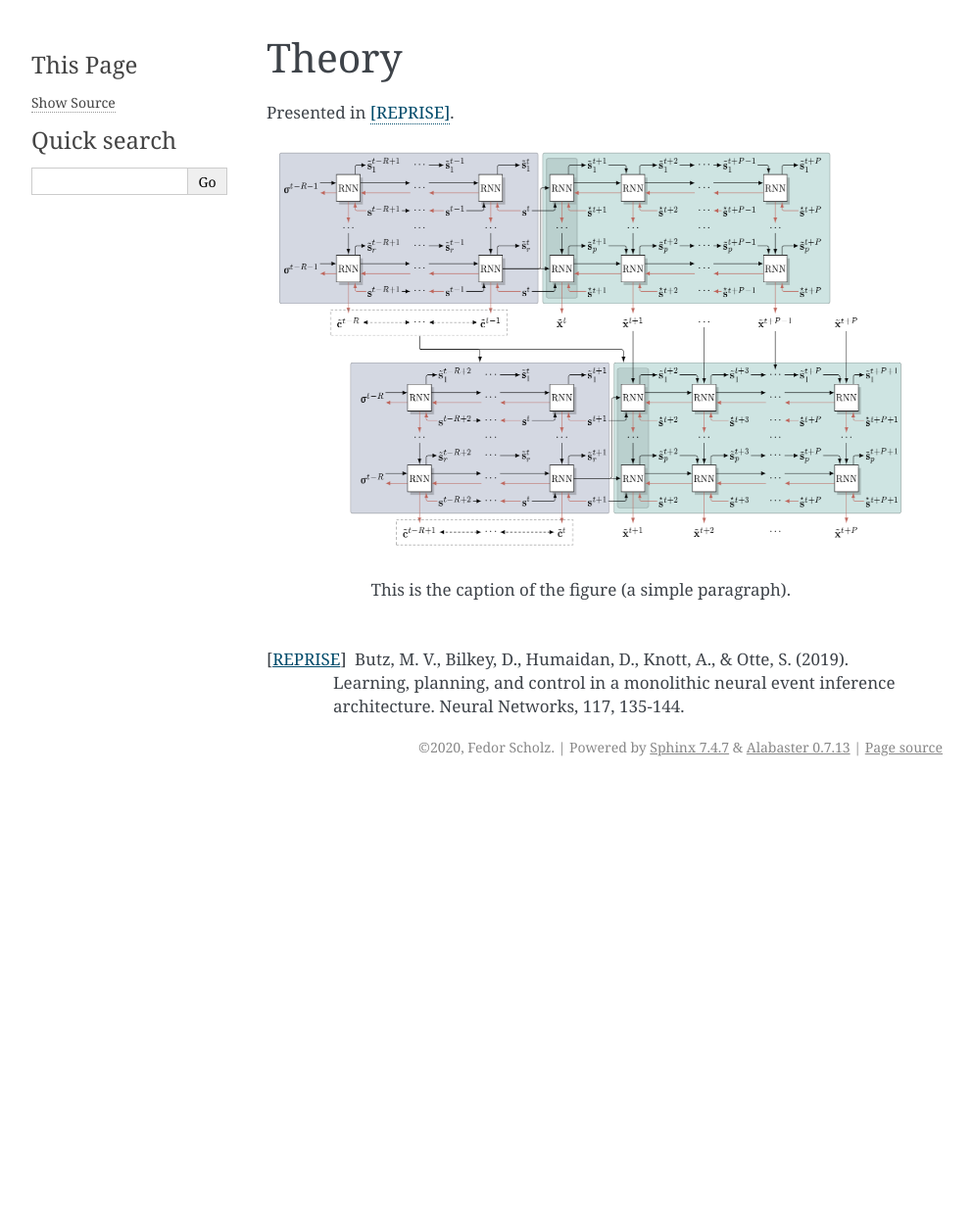
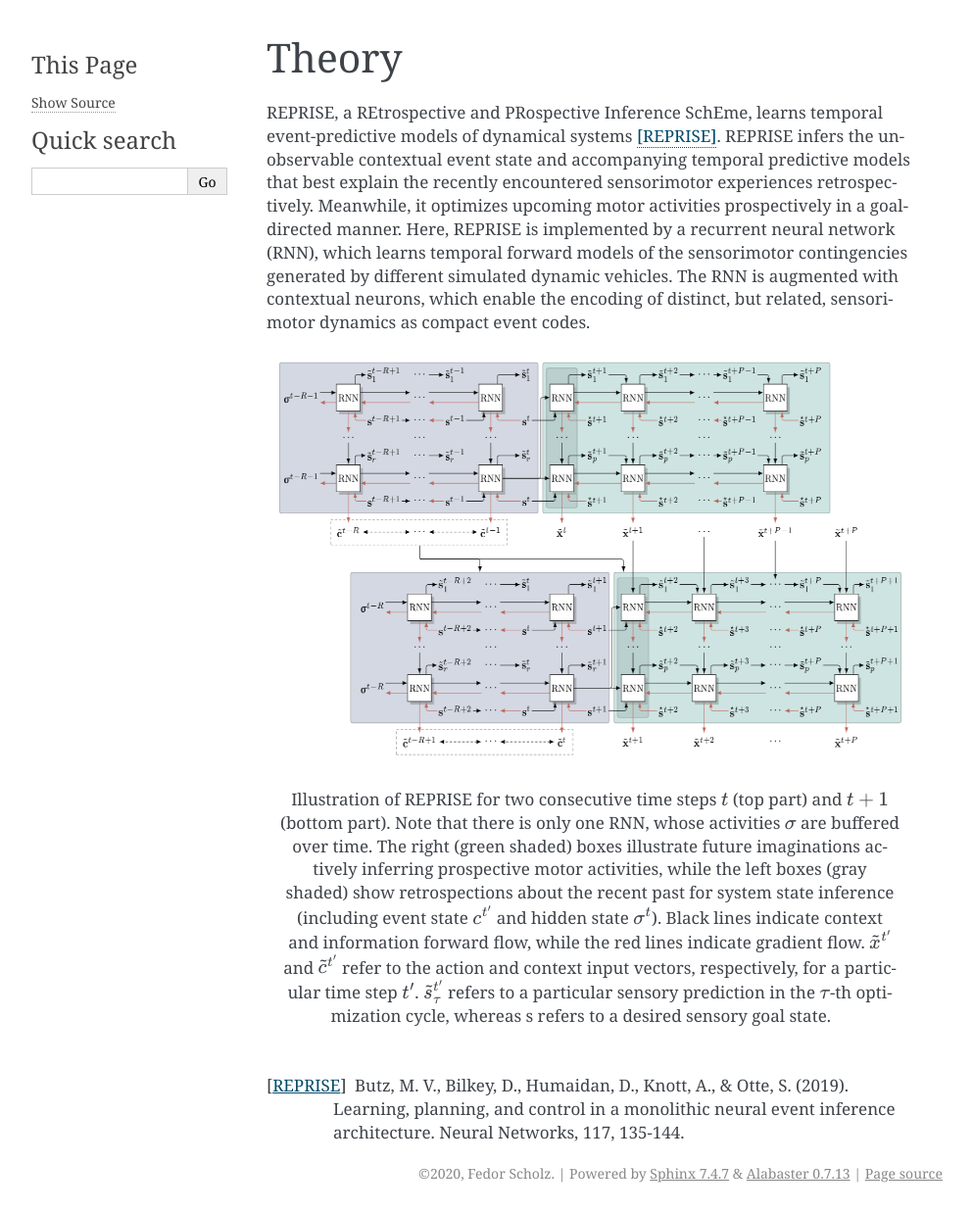
Before and after one commit to CognitiveModeling/reprise, a Sphinx documentation site: the page built from doc/source/theory.rst, in a window 1280 px wide. Shown: the whole page at 98% size, without its empty margins (148-1141 px from the left). Built offline with Sphinx 7.4.7, drawn with Linux system fonts in a browser that asks for light colours; before the commit the page ends 900 px from its top, so only the background shows below that.

Commit message:
add theory from paper

```diff
--- a/doc/source/theory.rst
+++ b/doc/source/theory.rst
@@ -1,12 +1,21 @@
 Theory
 ======
 
-Presented in [REPRISE]_.
+REPRISE, a REtrospective and PRospective Inference SchEme, learns temporal event-predictive models of dynamical systems [REPRISE]_.
+REPRISE infers the unobservable contextual event state and accompanying temporal predictive models that best explain the recently encountered sensorimotor experiences retrospectively.
+Meanwhile, it optimizes upcoming motor activities prospectively in a goal-directed manner.
+Here, REPRISE is implemented by a recurrent neural network (RNN), which learns temporal forward models of the sensorimotor contingencies generated by different simulated dynamic vehicles.
+The RNN is augmented with contextual neurons, which enable the encoding of distinct, but related, sensorimotor dynamics as compact event codes.
 
 .. figure:: reprise.png
    :scale: 50 %
    :alt: map to buried treasure
 
-   This is the caption of the figure (a simple paragraph).
+   Illustration of REPRISE for two consecutive time steps :math:`t` (top part) and :math:`t + 1` (bottom part).
+   Note that there is only one RNN, whose activities :math:`\sigma` are buffered over time.
+   The right (green shaded) boxes illustrate future imaginations actively inferring prospective motor activities, while the left boxes (gray shaded) show retrospections about the recent past for system state inference (including event state :math:`c^{t'}` and hidden state :math:`\sigma^t`).
+   Black lines indicate context and information forward flow, while the red lines indicate gradient flow.
+   :math:`\tilde{x}^{t'}` and :math:`\tilde{c}^{t'}` refer to the action and context input vectors, respectively, for a particular time step :math:`t'`.
+   :math:`\tilde{s}^{t'}_τ` refers to a particular sensory prediction in the :math:`\tau`-th optimization cycle, whereas s refers to a desired sensory goal state.
 
 .. [REPRISE] Butz, M. V., Bilkey, D., Humaidan, D., Knott, A., & Otte, S. (2019). Learning, planning, and control in a monolithic neural event inference architecture. Neural Networks, 117, 135-144.
```
